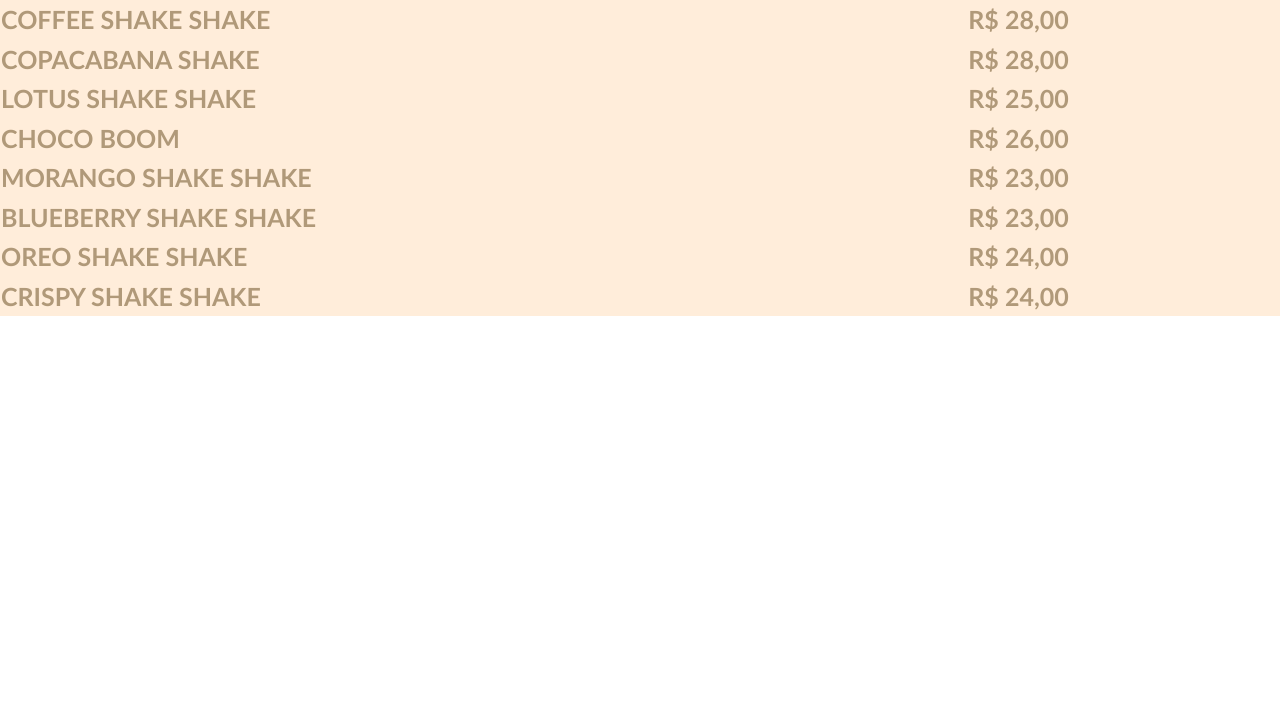
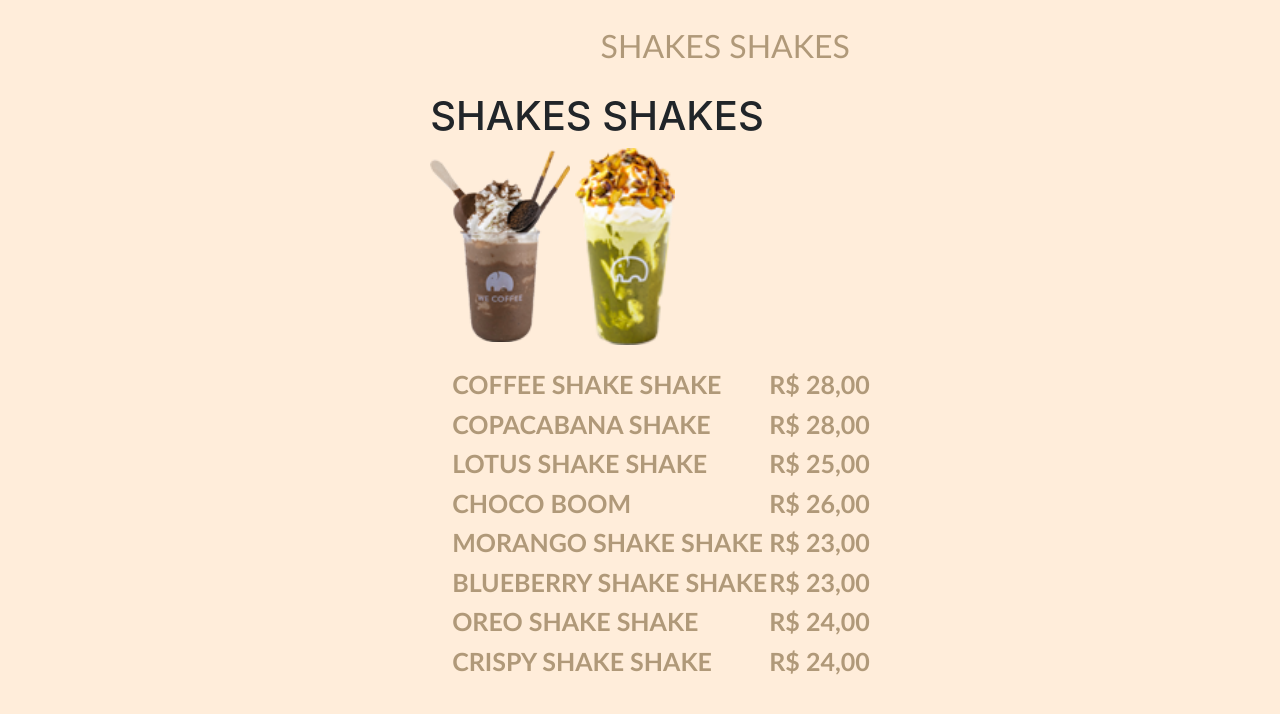
Before and after one commit to LetAlto/Card-pio, a plain HTML site: page Cardapio (2).html in a window 1280 px wide. Drawn offline with Linux system fonts and the light colour scheme; files that its build step writes are made by us from their sources.

Commit message:
Update Cardapio (2).html

```diff
--- a/Cardapio (2).html
+++ b/Cardapio (2).html
@@ -6,48 +6,56 @@
     <link href="css./bootstrap.css" rel="stylesheet">
 </head>
 
-<body>
+<body class="base">
 
     <header>
 
     </header>
 
    <main style="margin: 0; padding: 0;">
-    <div class="base">
-        <table style="border: none; width: 100%;">
+    <div>
+        <div">
+        <h2> SHAKES SHAKES</h2>
+        <h1> SHAKES SHAKES</h1>
+        <img src="Shake1.png" width="140px;">
+        <img src="Shake2.png" width="100px;">
+        </div>
+    <div>
+        <table style="border: none; width: 100%; margin: 5%;">
             <tr>
-                <th> COFFEE SHAKE SHAKE </th>
-                <th> R$ 28,00 </th>
+                <th class="coluna1"> COFFEE SHAKE SHAKE </th>
+                <th class="coluna2"> R$ 28,00 </th>
             </tr>
             <tr>
-                <th> COPACABANA SHAKE </th>
-                <th> R$ 28,00 </th>
+                <th class="coluna1"> COPACABANA SHAKE </th>
+                <th class="coluna2"> R$ 28,00 </th>
             </tr>
             <tr>
-                <th> LOTUS SHAKE SHAKE </th>
-                <th> R$ 25,00 </th>
+                <th class="coluna1"> LOTUS SHAKE SHAKE </th>
+                <th class="coluna2"> R$ 25,00 </th>
             </tr>
             <tr>
-                <th>  CHOCO BOOM </th>
-                <th> R$ 26,00 </th>
+                <th class="coluna1">  CHOCO BOOM </th>
+                <th class="coluna2"> R$ 26,00 </th>
             </tr>
             <tr>
-                <th>  MORANGO SHAKE SHAKE </th>
-                <th> R$ 23,00 </th>
+                <th class="coluna1">  MORANGO SHAKE SHAKE </th>
+                <th class="coluna2"> R$ 23,00 </th>
             </tr>
             <tr>
-                <th>  BLUEBERRY SHAKE SHAKE </th>
-                <th> R$ 23,00 </th>
+                <th class="coluna1">  BLUEBERRY SHAKE SHAKE </th>
+                <th class="coluna2"> R$ 23,00 </th>
             </tr>
             <tr>
-                <th>  OREO SHAKE SHAKE </th>
-                <th> R$ 24,00 </th>
+                <th class="coluna1">  OREO SHAKE SHAKE </th>
+                <th class="coluna2"> R$ 24,00 </th>
             </tr>
             <tr>
-                <th>  CRISPY SHAKE SHAKE </th>
-                <th> R$ 24,00 </th>
+                <th class="coluna1">  CRISPY SHAKE SHAKE </th>
+                <th class="coluna2"> R$ 24,00 </th>
             </tr>
         </table>
+    </div>
         </div>
 
 
```
